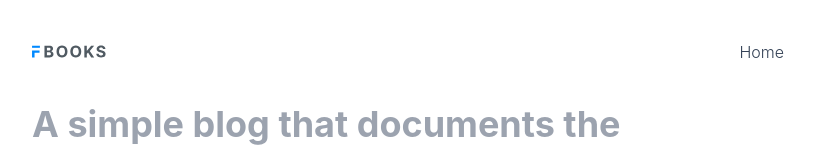
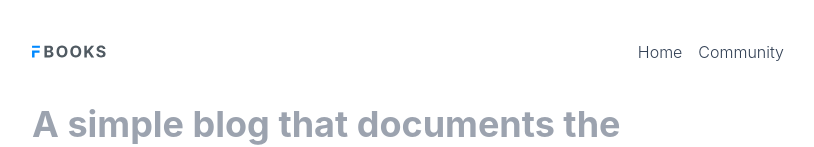
Before and after one commit to 18alantom/frappebooks_tech, a Vue app: page / in a window 1280 px wide. Before the commit this address led to /tech/. Shown: the top 147 px of the page, without its empty margins (232-1046 px from the left). Built offline with nearby package versions, Linux system fonts and the light colour scheme.

Commit message:
add deploy script, community link

```diff
--- a/package.json
+++ b/package.json
@@ -3,7 +3,8 @@
   "version": "0.0.0",
   "scripts": {
     "dev": "vite",
-    "build": "vite build"
+    "build": "vite build",
+    "serve": "vite preview"
   },
   "dependencies": {
     "@popperjs/core": "^2.11.2",
--- a/src/App.vue
+++ b/src/App.vue
@@ -3,7 +3,10 @@
     <router-link to="/" class="hover:underline no-a">
       <img src="./assets/logo.svg" class="h-5 border-none rounded-none" />
     </router-link>
-    <a href="https://frappebooks.com/" class="no-a">Home</a>
+    <div class="flex flex-row gap-4">
+      <l href="https://frappebooks.com/" class="no-a">Home</l>
+      <l href="https://t.me/frappebooks" class="no-a">Community</l>
+    </div>
   </nav>
 
   <main style="margin-bottom: 25%">
--- a/src/router.js
+++ b/src/router.js
@@ -7,6 +7,6 @@ routes.push({
   path: '/',
   component: Home,
 });
-const history = createWebHistory('/tech/');
+const history = createWebHistory();
 
 export const router = createRouter({ routes, history });
```
Also changed, not shown: 1 other file (tests, documents, lock files or other folders).
